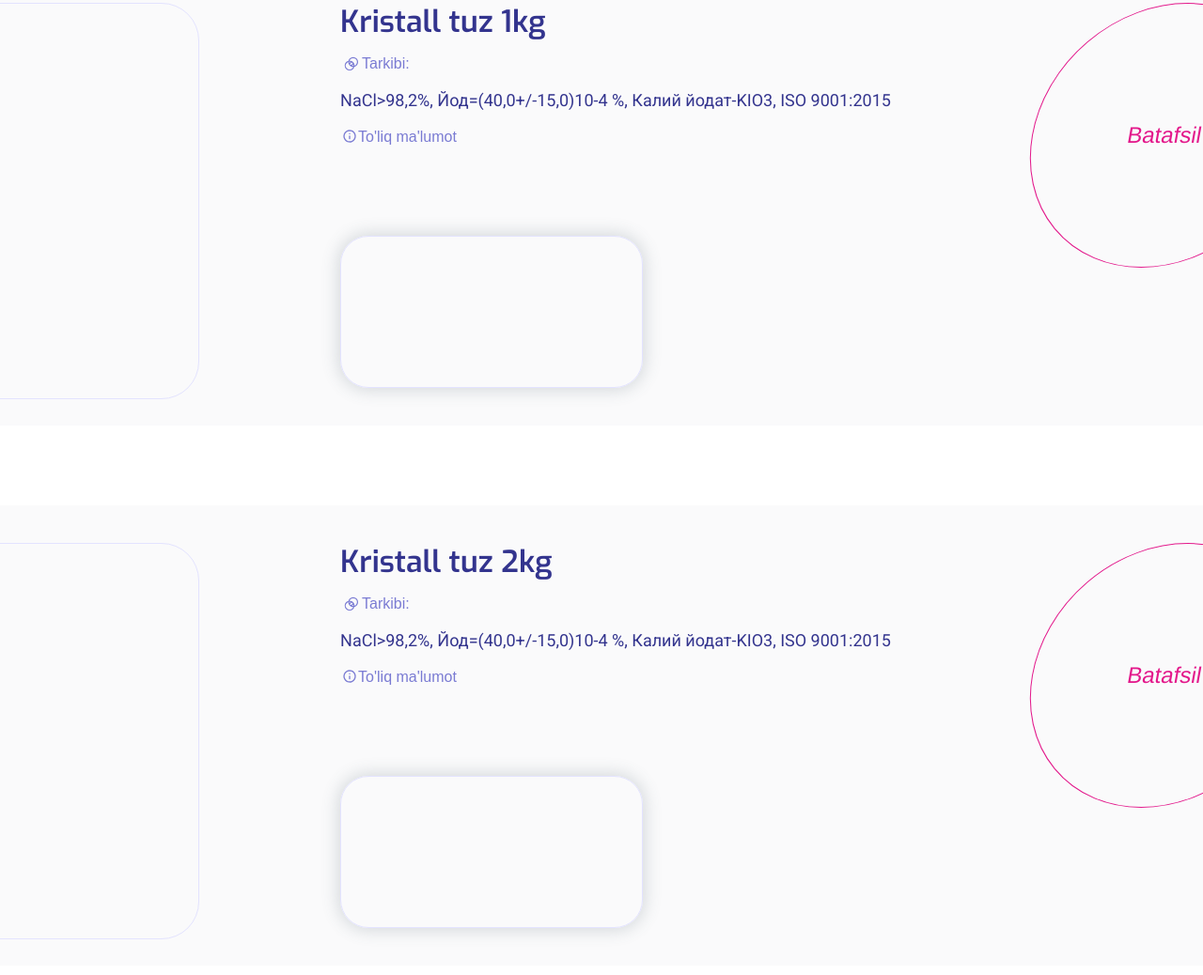
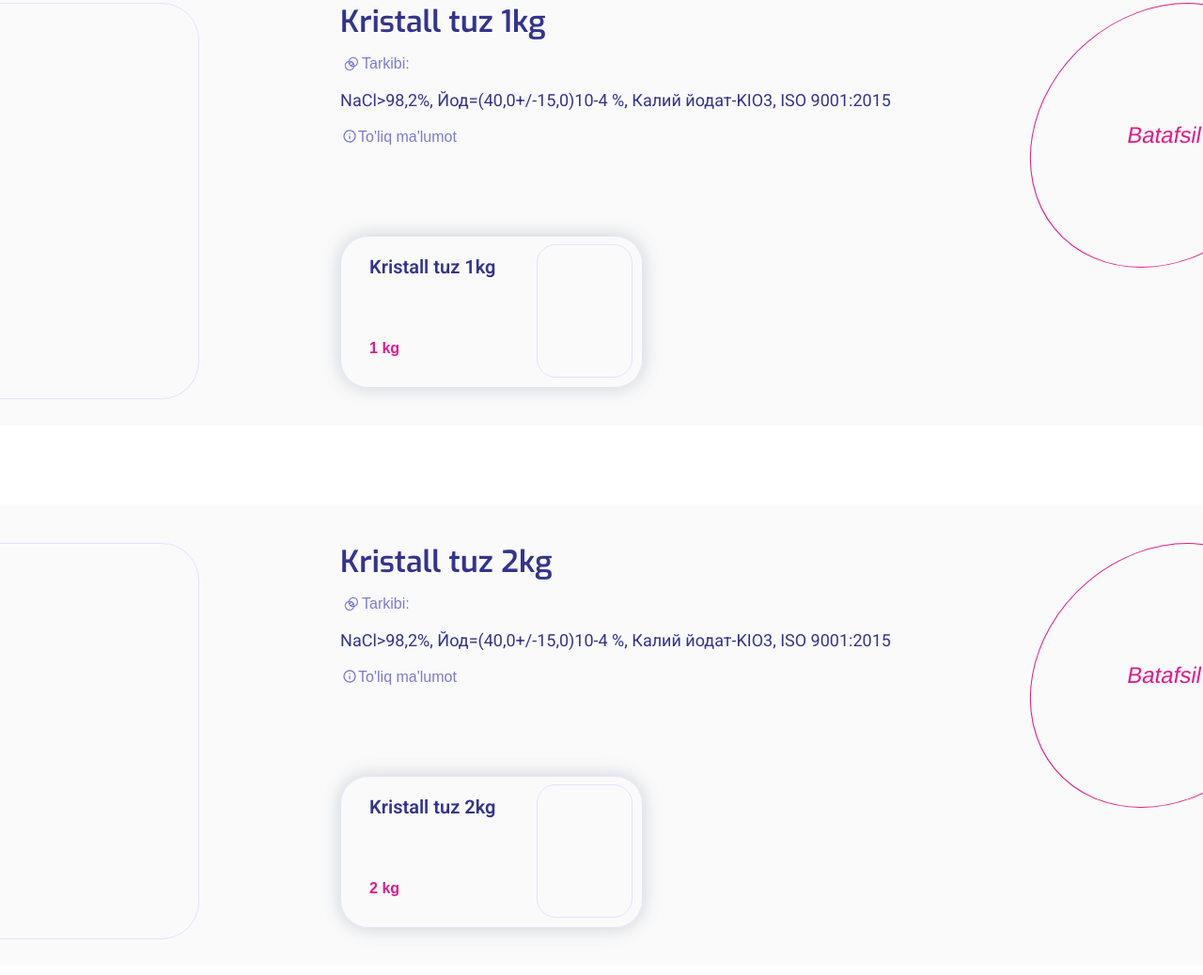
Before and after one commit to Diyor-Khasanov/kristall, a plain HTML site: page index.html in a window 1280 px wide. Shown: the part 2960-3998 px from the top of the page at 94% size. Drawn offline with Linux system fonts and the light colour scheme; a script that the page names is missing.

Commit message:
box adding to products

```diff
--- a/index.html
+++ b/index.html
@@ -229,12 +229,17 @@
         <div class="img"></div>
         <div class="text">
           <h2>Kristall tuz 1kg</h2>
-          <span><img src="./img/tarkib.png" alt="tarkib"> Tarkibi:</span>
-          <article>NaCl>98,2%, Йод=(40,0+/-15,0)10-4 %, Калий йодат-KIO3, ISO 9001:2015</article>
-          <span><img src="./img/info.png" alt="info"> To'liq ma'lumot</span>
+          <span><img src="./img/tarkib.png" alt="tarkib" /> Tarkibi:</span>
+          <article>
+            NaCl>98,2%, Йод=(40,0+/-15,0)10-4 %, Калий йодат-KIO3, ISO 9001:2015
+          </article>
+          <span><img src="./img/info.png" alt="info" /> To'liq ma'lumot</span>
           <div class="box">
-            <div class="triangle"></div>
-            <div class="square"></div>
+            <div class="text">
+              <h3>Kristall tuz 1kg</h3>
+              <a href="#">1 kg</a>
+            </div>
+            <div class="image"></div>
           </div>
         </div>
         <div class="button">Batafsil</div>
@@ -244,12 +249,17 @@
         <div class="img"></div>
         <div class="text">
           <h2>Kristall tuz 2kg</h2>
-          <span><img src="./img/tarkib.png" alt="tarkib"> Tarkibi:</span>
-          <article>NaCl>98,2%, Йод=(40,0+/-15,0)10-4 %, Калий йодат-KIO3, ISO 9001:2015</article>
-          <span><img src="./img/info.png" alt="info"> To'liq ma'lumot</span>
+          <span><img src="./img/tarkib.png" alt="tarkib" /> Tarkibi:</span>
+          <article>
+            NaCl>98,2%, Йод=(40,0+/-15,0)10-4 %, Калий йодат-KIO3, ISO 9001:2015
+          </article>
+          <span><img src="./img/info.png" alt="info" /> To'liq ma'lumot</span>
           <div class="box">
-            <div class="triangle"></div>
-            <div class="square"></div>
+            <div class="text">
+              <h3>Kristall tuz 2kg</h3>
+              <a href="#">2 kg</a>
+            </div>
+            <div class="image"></div>
           </div>
         </div>
         <div class="button">Batafsil</div>
--- a/styles/style.scss
+++ b/styles/style.scss
@@ -583,6 +583,35 @@ $grey: #b5b4b4;
         -webkit-box-shadow: 0px 0px 17px 3px rgba(75, 93, 107, 0.2);
         -moz-box-shadow: 0px 0px 17px 3px rgba(75, 93, 107, 0.2);
         box-shadow: 0px 0px 17px 3px rgba(75, 93, 107, 0.2);
+        display: flex;
+        justify-content: space-between;
+        .text{
+          padding-left: 30px;
+          padding-top: 20px;
+          h3{
+            font-family: "Roboto", sans-serif;
+            font-weight: 600;
+            font-size: 20px;
+            line-height: 24px;
+            color: #33348e;
+            margin-bottom: 50px;
+          }
+          a{
+            font-family: sans-serif;
+            font-weight: 600;
+            font-size: 16px;
+            line-height: 20px;
+            color: #e3188b;
+          }
+        }
+        .image{
+            width: 100px;
+            height: 140px;
+            border: 1px solid #e3e3ff;
+            border-radius: 20px;
+            margin-right: 10px;
+            margin-top: 8px;
+          }
       }
     }
     .button{
```
Also changed, not shown: styles/style.css, 1 other file.
